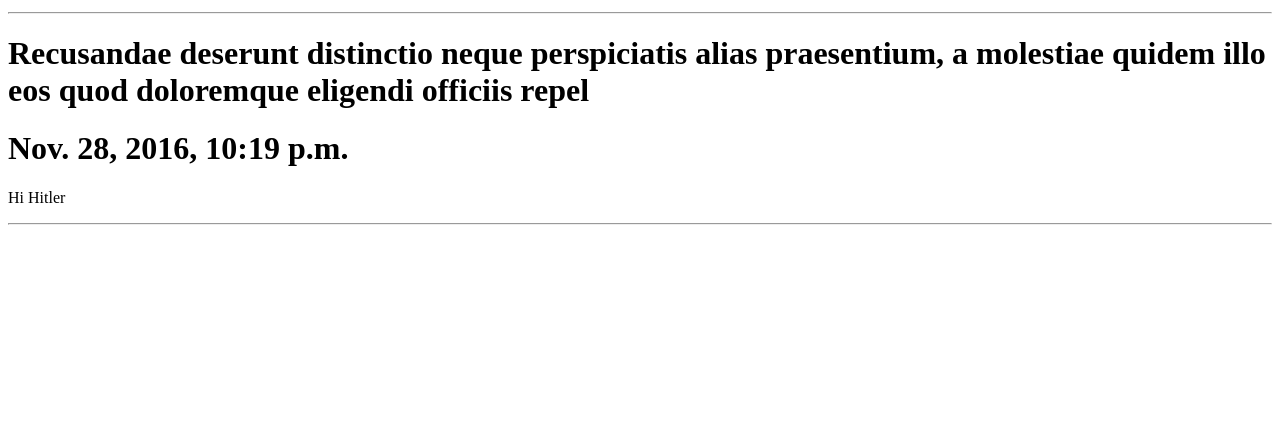
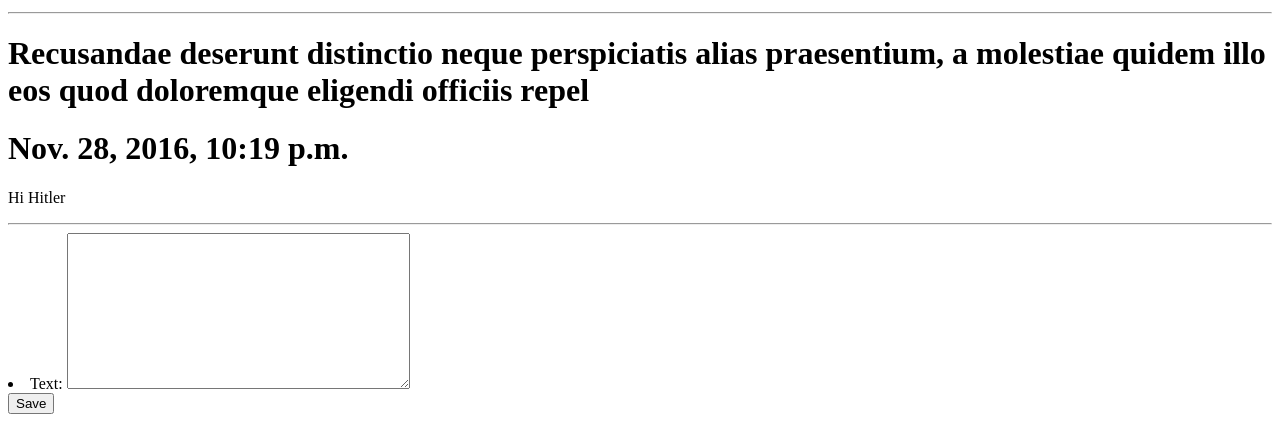
Before and after one commit to vileven/stepic_course, a Django app: page /question/41/ in a window 1280 px wide. Shown: the part 535-957 px from the top of the page. Before the commit the page ends 760 px from the top, so only its background shows below. Run offline with Django 3.2, Linux system fonts and the light colour scheme; data comes from the database, SQL or seed files in the repository; both versions use the stored data as it was after the commit.

Commit message:
6th homework

```diff
--- /dev/null
+++ b/ask/qa/forms.py
@@ -0,0 +1,51 @@
+from django import forms
+from django.shortcuts import get_object_or_404
+from django.contrib.auth.models import User
+from django.contrib.auth import authenticate
+from qa.models import Question, Answer
+
+class AskForm(forms.Form):
+    title = forms.CharField(max_length=255)
+    text = forms.CharField(widget=forms.Textarea)
+
+    def clean_title(self):
+        title = self.cleaned_data['title']
+        if title.strip() == '':
+            raise forms.ValidationError('Title is empty', code='validation_error')
+        return title
+
+    def clean_text(self):
+        text = self.cleaned_data['text']
+        if text.strip() == '':
+            raise forms.ValidationError('Text is empty', code='validation_error')
+        return text
+
+    def save(self):
+        self.cleaned_data['author_id'] = 1
+        ask = Question(**self.cleaned_data)
+        ask.save()
+        return ask
+
+
+class AnswerForm(forms.Form):
+    text = forms.CharField(widget=forms.Textarea)
+    question = forms.IntegerField(widget=forms.HiddenInput)
+
+    def clean_text(self):
+        text = self.cleaned_data['text']
+        if text.strip() == '':
+            raise forms.ValidationError('Text is empty', code='validation_error')
+        return text
+
+    def clean_question(self):
+        question = self.cleaned_data['question']
+        if question == 0:
+            raise forms.ValidationError('Question number incorrect', code='validation_error')
+        return question
+
+    def save(self):
+        self.cleaned_data['question'] = get_object_or_404(Question, pk=self.cleaned_data['question'])
+        self.cleaned_data['author_id'] = 1
+        answer = Answer(**self.cleaned_data)
+        answer.save()
+        return answer
--- a/ask/qa/templates/question.html
+++ b/ask/qa/templates/question.html
@@ -16,9 +16,9 @@
 	   <hr>
     {% endfor %}
 
-{#    <form method="POST" action="/answer/">#}
-{#        {% csrf_token %}#}
-{#        {{ form.as_ul }}#}
-{#        <button type="submit">Save</button>#}
-{#    </form>#}
+    <form method="POST" action="/answer/">
+        {% csrf_token %}
+        {{ form.as_ul }}
+        <button type="submit">Save</button>
+    </form>
 {% endblock %}
--- a/ask/qa/urls.py
+++ b/ask/qa/urls.py
@@ -1,8 +1,10 @@
 from django.conf.urls import url
-from qa.views import question, popular_questions, index
+from qa.views import question, popular_questions, index, ask_question, question_answer
 
 urlpatterns = [
     url(r'^$', index, name='home'),
     url(r'^question/(?P<pk>\d+)/', question, name='question'),
     url(r'^popular/', popular_questions, name='popular_questions'),
+    url(r'^ask/', ask_question, name='ask_question'),
+    url(r'^answer/', question_answer, name='question_answer'),
 ]
--- a/ask/qa/views.py
+++ b/ask/qa/views.py
@@ -12,6 +12,7 @@ from django.core.urlresolvers import reverse
 from django.contrib.auth import authenticate, login
 from qa.models import Answer
 from qa.models import Question
+from qa.forms import AskForm, AnswerForm
 
 
 # Create your views here.
@@ -73,7 +74,34 @@ def popular_questions(request):
 def question(request, pk):
     qst = get_object_or_404(Question, id=pk)
     answers = qst.answer_set.all()
+    form = AnswerForm(initial={'question': str(pk)})
     return render(request, 'question.html', {
         'question': qst,
         'answers': answers,
+        'form': form,
     })
+
+
+def ask_question(request):
+    if request.method == 'POST':
+        form = AskForm(request.POST)
+        if form.is_valid():
+            ask = form.save()
+            url = reverse('question', args=[ask.id])
+            return HttpResponseRedirect(url)
+    else:
+        form = AskForm()
+
+    return render(request, 'ask_question.html', {
+        'form': form
+    })
+
+
+def question_answer(request):
+    if request.method == 'POST':
+        form = AnswerForm(request.POST)
+        if form.is_valid():
+            answer = form.save()
+            url = reverse('question', args=[answer.question.id])
+            return HttpResponseRedirect(url)
+    return HttpResponseRedirect('/')
```
Also changed, not shown: ask/qa/templates/ask_question.html (added, +12 -0 lines), ask/db.sqlite3.
